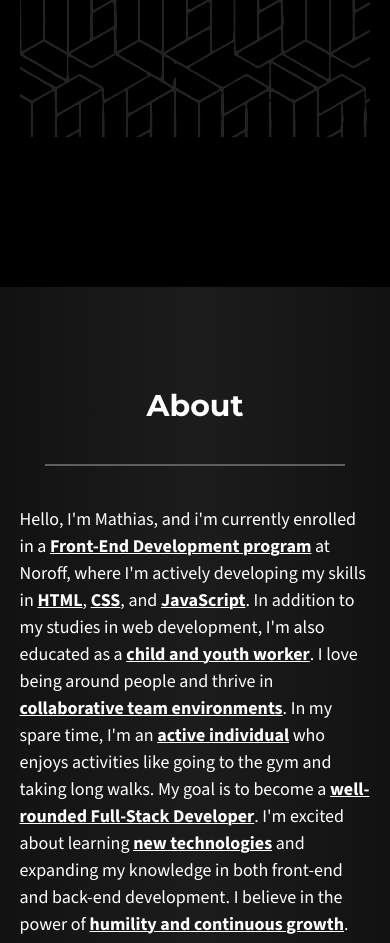
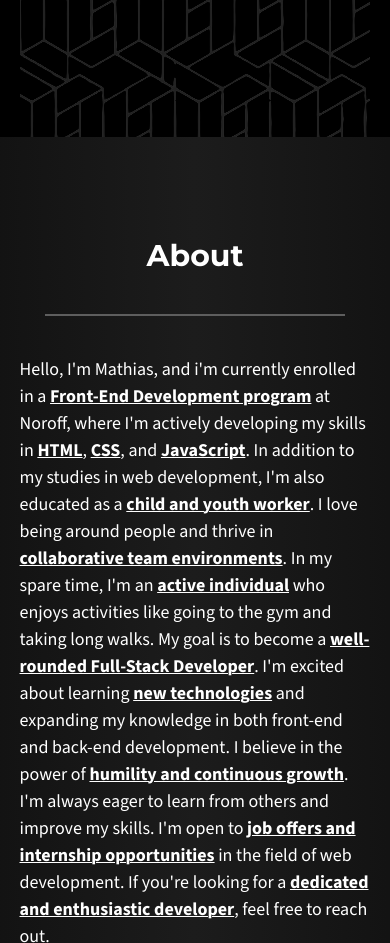
Before and after one commit to Tinberg/Portfolio, a website: page index.html in a window 390 px wide. Shown: the part 860-1803 px from the top of the page. Drawn offline with nearby package versions, Linux system fonts and the light colour scheme.

Commit message:
Media q for 504px section margin-

```diff
--- a/index.css
+++ b/index.css
@@ -582,8 +582,7 @@ footer {
     width: 100%;
   }
   .section-background {
-    padding: 0 0 150px;
-    margin: 150px 0 0;
+    padding-bottom:150px;
   }
   /*Section 1*/
   .full-name {
```
Also changed, not shown: README.md, 1 other file.
